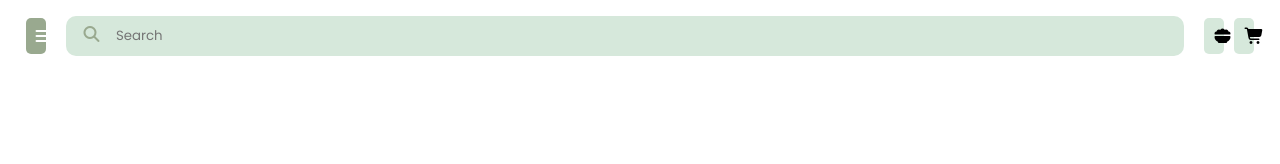
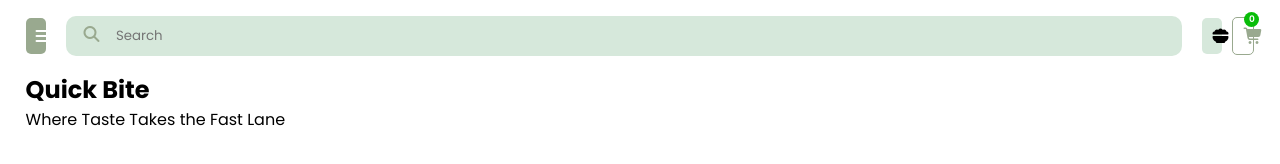
Before and after one commit to Qojedi57/SnapCatalog-Website, a plain HTML site: page index.html in a window 1280 px wide. Drawn offline with Linux system fonts and the light colour scheme.

Commit message:
feat:Adding the search bar css and the header title

```diff
--- a/index.html
+++ b/index.html
@@ -25,9 +25,18 @@
                     <i class="fa-solid fa-bowl-food"></i>
                     <div class="cart-icon">
                         <i class="fa-solid fa-cart-shopping"></i>
+                        <span>0</span>
                     </div>
                 </div>
             </nav>
         </header>
-     </body>
+
+        <!-- cover section -->
+        <section class="cover">
+            <div class="cover-overlay">
+                <h1>Quick Bite</h1>
+                    <span class="slogan">Where Taste Takes the Fast Lane</span>
+                </div>
+            </section>
+        </body>
     </html>
--- a/style.css
+++ b/style.css
@@ -63,3 +63,28 @@
     cursor: pointer;
     background: var(--decent-color );
 }
+
+.fa-cart-shopping {
+    background: transparent !important;
+    border: 1px solid var(--primary-color);
+    color: var(--primary-color);
+}
+
+.cart-icon {
+    position: relative;
+    }
+    .cart-icon span {
+        background: var(--secondary-color);
+        color: var(--accent-color);
+        border-radius: 50%;
+        width: 15px;
+        height: 15px;
+        font-size: 9px;
+        display: flex;
+        align-items: center;
+        justify-content: center;
+        font-weight: 600;
+        position: absolute;
+        right: -5px;
+        top: -5px;
+    }
```
